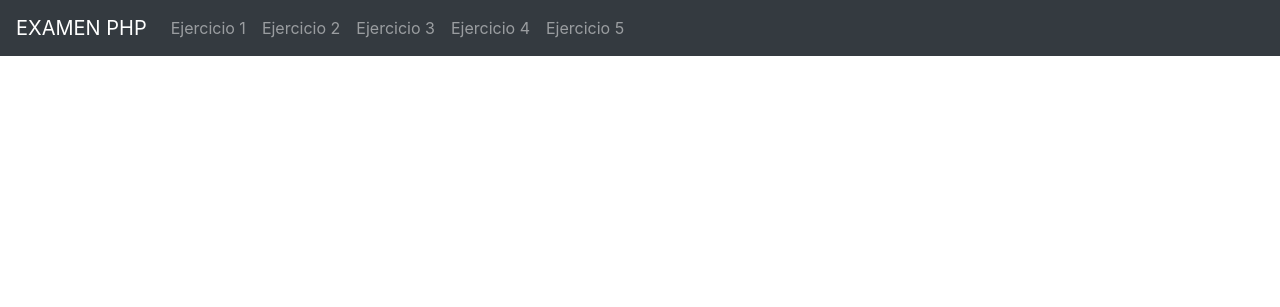
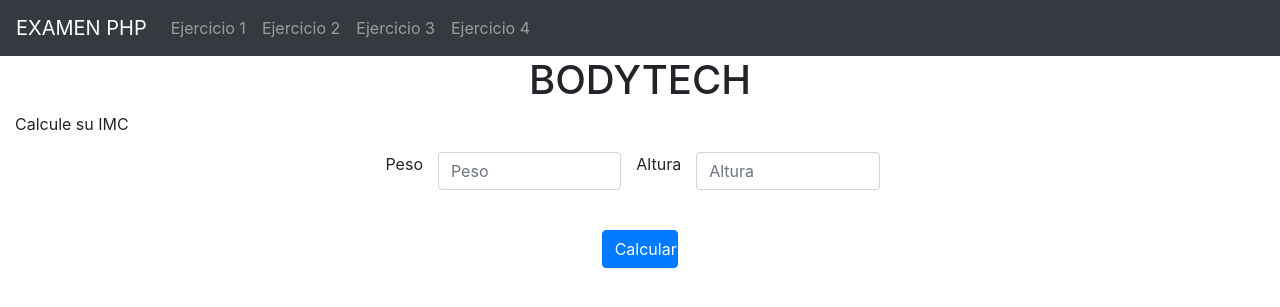
Before and after one commit to jeoanan/evaluacionWEB1, a PHP site: page /ejercicio2.php in a window 1280 px wide. Shown: the top 307 px of the page. Run offline with PHP 8.4, Linux system fonts and the light colour scheme.

Commit message:
ejercicio 2

```diff
--- a/ejercicio1.php
+++ b/ejercicio1.php
@@ -31,8 +31,7 @@
     </nav>
     <div class="container-fluid">
         <h1 class="text-center">CALCULOS ENTRE 2 NÚMEROS</h1>
-        <p>Este es un programa en PHP que permite mostrar la suma, resta, multiplicación y división de dos números enteros almacenados en 2 variables diferentes (utilice formularios HTML).
-</p>
+        <p>Este es un programa en PHP que permite mostrar la suma, resta, multiplicación y división de dos números enteros almacenados en 2 variables diferentes (utilice formularios HTML).</p>
         <form action="ejercicio1.php" method="POST">
             <div class="form-group row mt-3 justify-content-center">
                 <label for="number1" class="col-1">Número 1</label>
--- a/ejercicio2.php
+++ b/ejercicio2.php
@@ -8,7 +8,7 @@
 </head>
 <body>
     <nav class="navbar navbar-expand-lg navbar-dark bg-dark">
-        <a class="navbar-brand" href="index.php">EXAMEN PHP</a>
+        <a class="navbar-brand" href="#">EXAMEN PHP</a>
         <div class="collapse navbar-collapse" id="navbarNav">
             <ul class="navbar-nav">
                 <li class="nav-item">
@@ -23,14 +23,72 @@
                 <li class="nav-item">
                     <a class="nav-link" href="ejercicio4.php">Ejercicio 4</a>
                 </li>
-                <li class="nav-item">
-                    <a class="nav-link" href="ejercicio5.php">Ejercicio 5</a>
-                </li>
             </ul>
         </div>
     </nav>
     <div class="container-fluid">
-    </div>
+        <h1 class="text-center">BODYTECH</h1>
+        <p>Calcule su IMC</p>
+        <form class="mt-3" action="ejercicio2.php" method="POST">
+            <div class="form-group row mt-3 justify-content-center">
+                <label for="peso">Peso</label>
+                <div class="col-2">
+                    <input type="number" class="form-control"  placeholder="Peso" name= peso>
+                </div>
+                <label for="Altura" class="">Altura</label>
+                <div class="col-2">
+                    <input value="" type="number" step="any" class="form-control"  placeholder="Altura" name="altura">
+                </div>
+            </div>
+            <div class="form-group row justify-content-center">
+                <div class="col-1">
+                <button type="submit" class="btn btn-primary mt-4 btn-block" name="botonCalcular">Calcular</button>
+                </div>
+            </div>
+        </form>
+
+        <?php if(isset($_POST["botonCalcular"])): ?>
+
+             <?php
+                $peso=$_POST["peso"];
+                $altura=$_POST["altura"];
+                $imc= round($peso/($altura * $altura),1);
+
+                if ($imc<18.5) {
+                    $escala="Peso insuficiente";
+                }
+                else if (($imc>=18.5)&&($imc<=24.9)){
+                    $escala="Normopeso";
+                }
+                else if (($imc>=25)&&($imc<=26.9)){
+                    $escala="Sobrepeso grado I";
+                }
+                else if (($imc>=27)&&($imc<=29.9)){
+                    $escala="Sobrepreso grado II (preobesidad)";
+                }
+                else if (($imc>=30)&&($imc<=34.9)){
+                    $escala="Obesidad de tipo I";
+                }
+                else if (($imc>=35)&&($imc<=39.9)){
+                    $escala="Obesidad de tipo II";
+                }
+                else if (($imc>=40)&&($imc<=49.9) ){
+                    $escala="Obesidad de tipo III (mórbida)";
+                }
+                else{
+                    $escala="Obesidad de tipo IV (extrema)";
+                }
+            ?>
+            <br>
+            <h4 class="text-center">
+                <?php
+                 echo ("Tu IMC es: ".$imc);
+                 echo ("<br>");
+                 echo ("Escala: ".$escala);
+                ?>
+            </h4>
+            <?php endif ?>
+
 </body>
 <script src="https://code.jquery.com/jquery-3.5.1.slim.min.js" integrity="sha384-DfXdz2htPH0lsSSs5nCTpuj/zy4C+OGpamoFVy38MVBnE+IbbVYUew+OrCXaRkfj" crossorigin="anonymous"></script>
 <script src="https://cdn.jsdelivr.net/npm/popper.js@1.16.1/dist/umd/popper.min.js" integrity="sha384-9/reFTGAW83EW2RDu2S0VKaIzap3H66lZH81PoYlFhbGU+6BZp6G7niu735Sk7lN" crossorigin="anonymous"></script>
```
